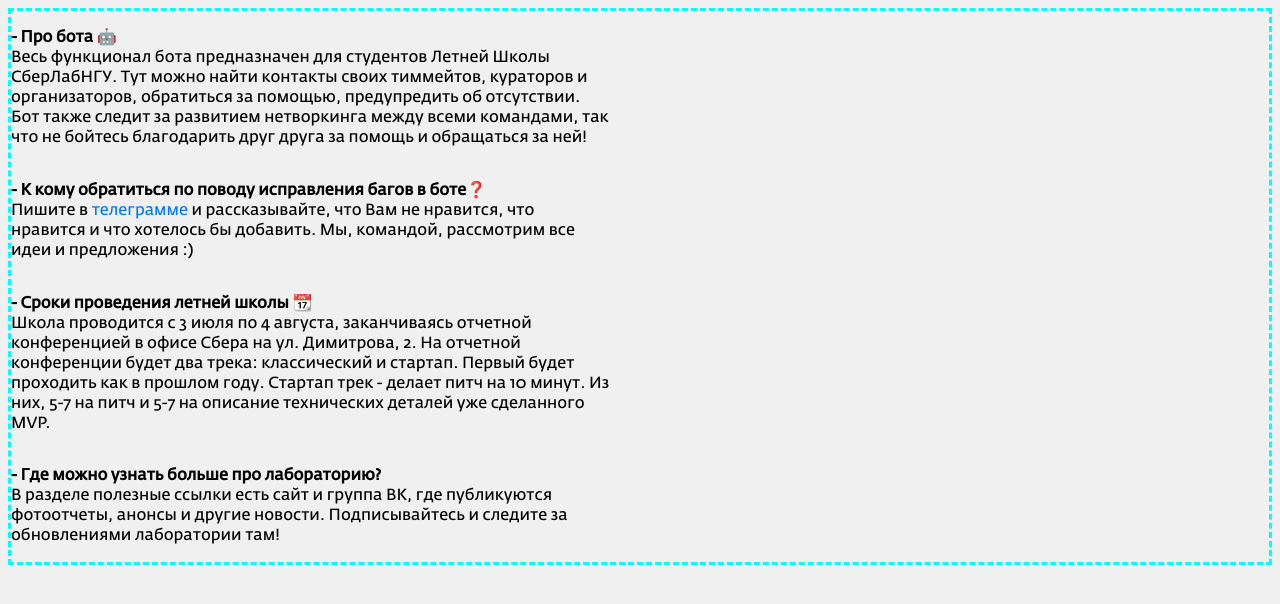
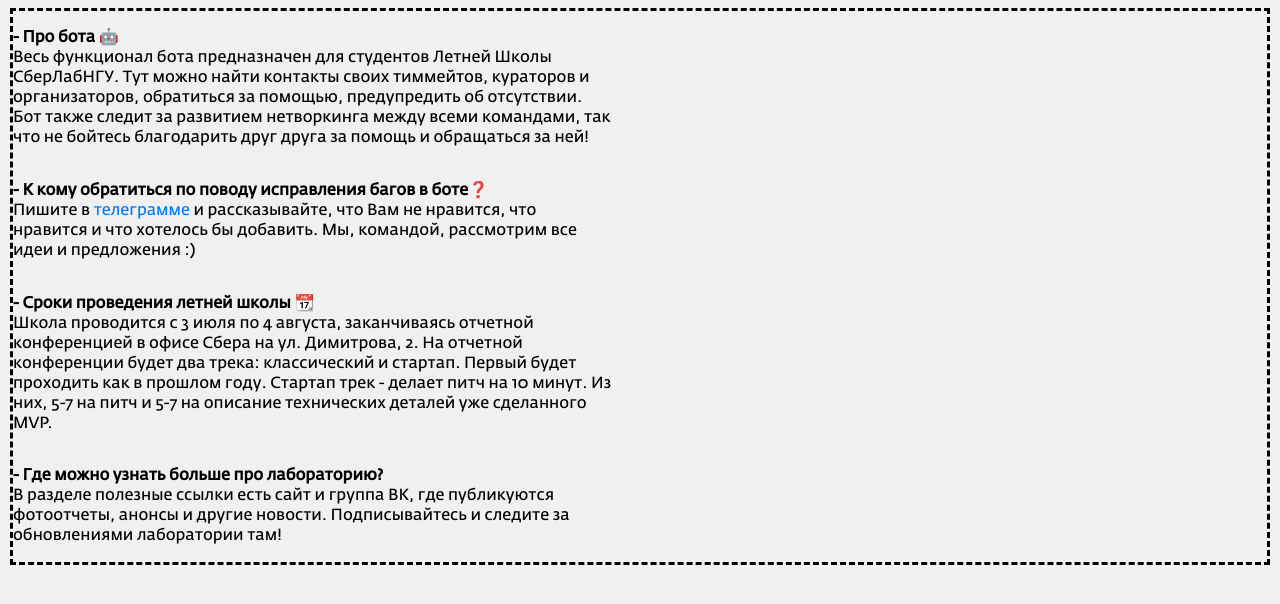
Before and after one commit to savilovaae/savilovaae.github.io, a plain HTML site: page index.html in a window 1280 px wide. Drawn offline with Linux system fonts and the light colour scheme.

Commit message:
holy shit

```diff
--- a/styles.css
+++ b/styles.css
@@ -12,10 +12,9 @@ body {
     vertical-align: top;
     display: flex;
     flex-direction: column;
-    margin-bottom: 0;
-    margin-top: 0;
+    margin: 0 2px;
     border-style: dashed;
-    border-color: aqua;
+    border-color: black;
 }
 
 .text-block {
```
